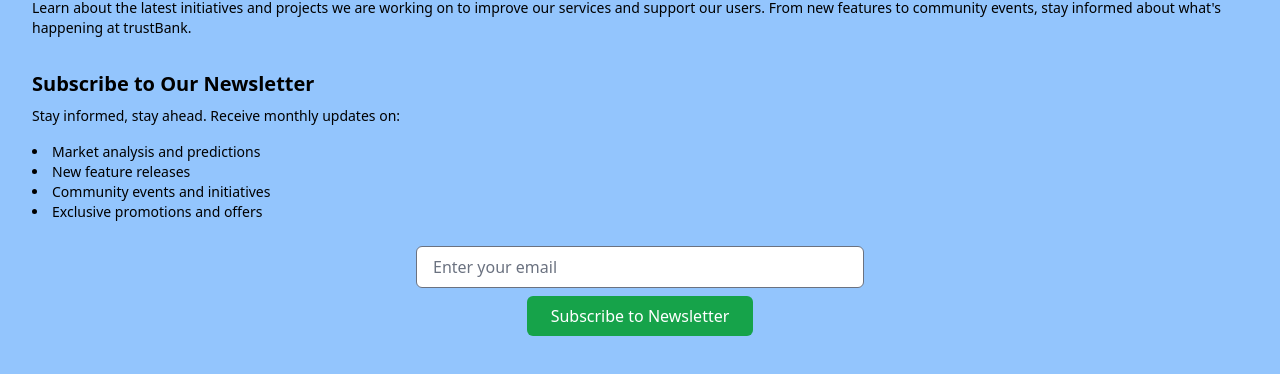
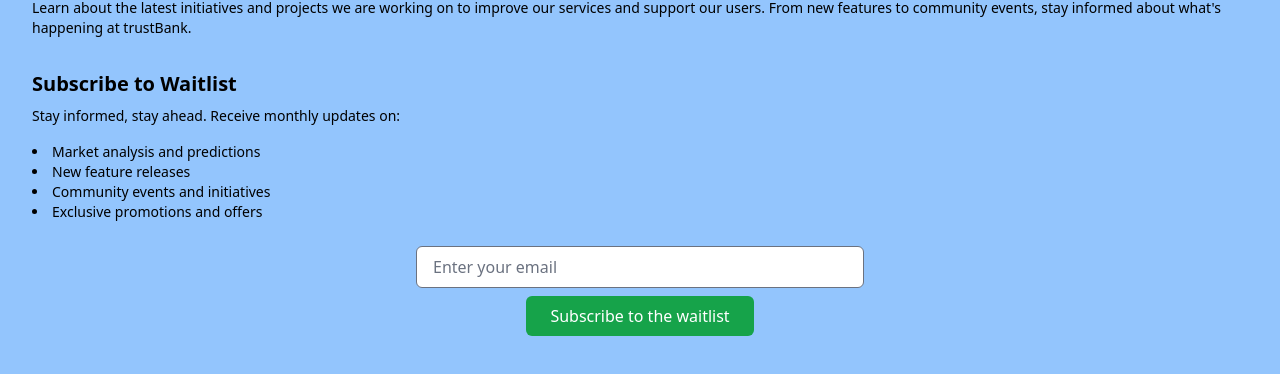
Before and after one commit to theceo1/trustbank, a Next.js app: page /about/blog in a window 1280 px wide. Shown: the part 382-756 px from the top of the page. Built offline with nearby package versions, Linux system fonts and the light colour scheme; no server answers.

Commit message:
waitlist added

```diff
--- a/src/components/calculator/RateCalculator.tsx
+++ b/src/components/calculator/RateCalculator.tsx
@@ -224,7 +224,7 @@
             className="bg-green-600 text-white px-6 py-2 rounded-md hover:bg-green-700 disabled:opacity-50"
             disabled={isSubmitting}
           >
-            {isSubmitting ? 'Subscribing...' : 'Subscribe to Newsletter'}
+            {isSubmitting ? 'Subscribing...' : 'Subscribe to Waitlist'}
           </button>
           {subscriptionError && <p className="text-red-500 mt-2">{subscriptionError}</p>}
         </form>
--- a/src/pages/about/blog.tsx
+++ b/src/pages/about/blog.tsx
@@ -69,7 +69,7 @@
         </article>
 
         <article>
-          <h2 className="text-xl font-semibold mb-2">Subscribe to Our Newsletter</h2>
+          <h2 className="text-xl font-semibold mb-2">Subscribe to Waitlist</h2>
           <p className="text-sm text-black mb-4">
             Stay informed, stay ahead. Receive monthly updates on:
           </p>
@@ -94,7 +94,7 @@
               className="bg-green-600 text-white px-6 py-2 rounded-md hover:bg-green-700 disabled:opacity-50"
               disabled={isSubmitting}
             >
-              {isSubmitting ? 'Subscribing...' : 'Subscribe to Newsletter'}
+              {isSubmitting ? 'Subscribing...' : 'Subscribe to the waitlist'}
             </button>
             {error && <p className="text-red-500 mt-2">{error}</p>}
           </form>
--- a/src/pages/about/mission.tsx
+++ b/src/pages/about/mission.tsx
@@ -83,7 +83,7 @@
           <section>
             <h2 className="text-2xl font-bold text-black mb-4">Stay Updated</h2>
             <p className="text-sm text-black mb-4">
-              Subscribe to our newsletter to receive updates on our mission and how we&apos;re making a difference.
+              Subscribe to our waitlist to receive updates on our mission and how we&apos;re making a difference.
             </p>
             <form onSubmit={handleSubmit} className="flex flex-col items-start">
               <input
@@ -99,7 +99,7 @@
                 className="bg-green-600 text-white px-6 py-2 rounded-md hover:bg-green-700 disabled:opacity-50"
                 disabled={isSubmitting}
               >
-                {isSubmitting ? 'Subscribing...' : 'Subscribe to Newsletter'}
+                {isSubmitting ? 'Subscribing...' : 'Subscribe to the waitlist'}
               </button>
               {error && <p className="text-red-500 mt-2">{error}</p>}
             </form>
--- a/src/pages/about/vision.tsx
+++ b/src/pages/about/vision.tsx
@@ -126,7 +126,7 @@
 
           {/* Subscribe Form */}
           <div className="bg-gray-100 p-6 rounded-lg">
-            <h3 className="text-lg font-bold mb-4">Subscribe to Our Newsletter</h3>
+            <h3 className="text-lg font-bold mb-4">Subscribe to Our Waitlist</h3>
             <form onSubmit={handleSubscribe} className="flex flex-col sm:flex-row gap-4">
               <input
                 type="email"
```
